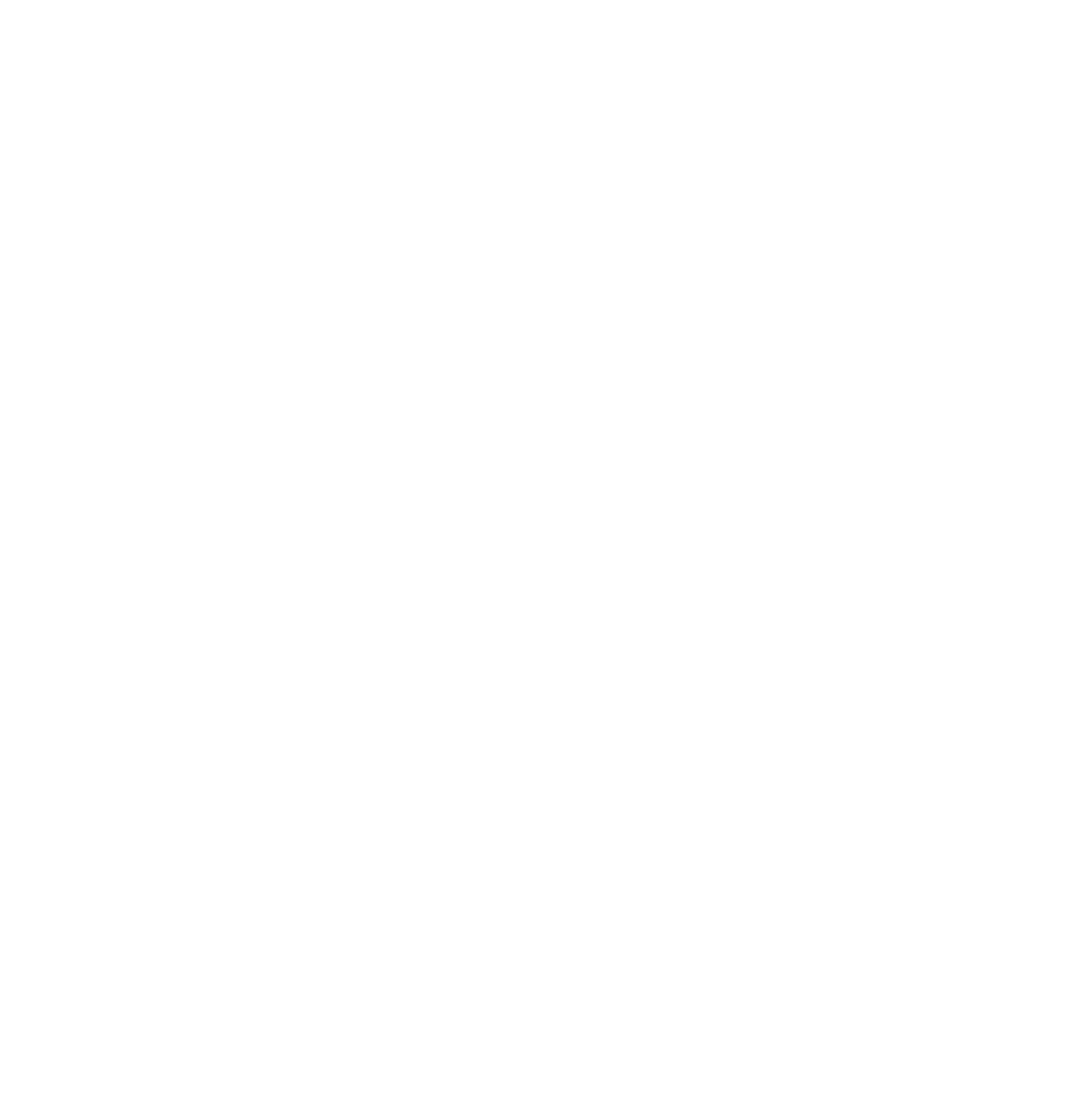
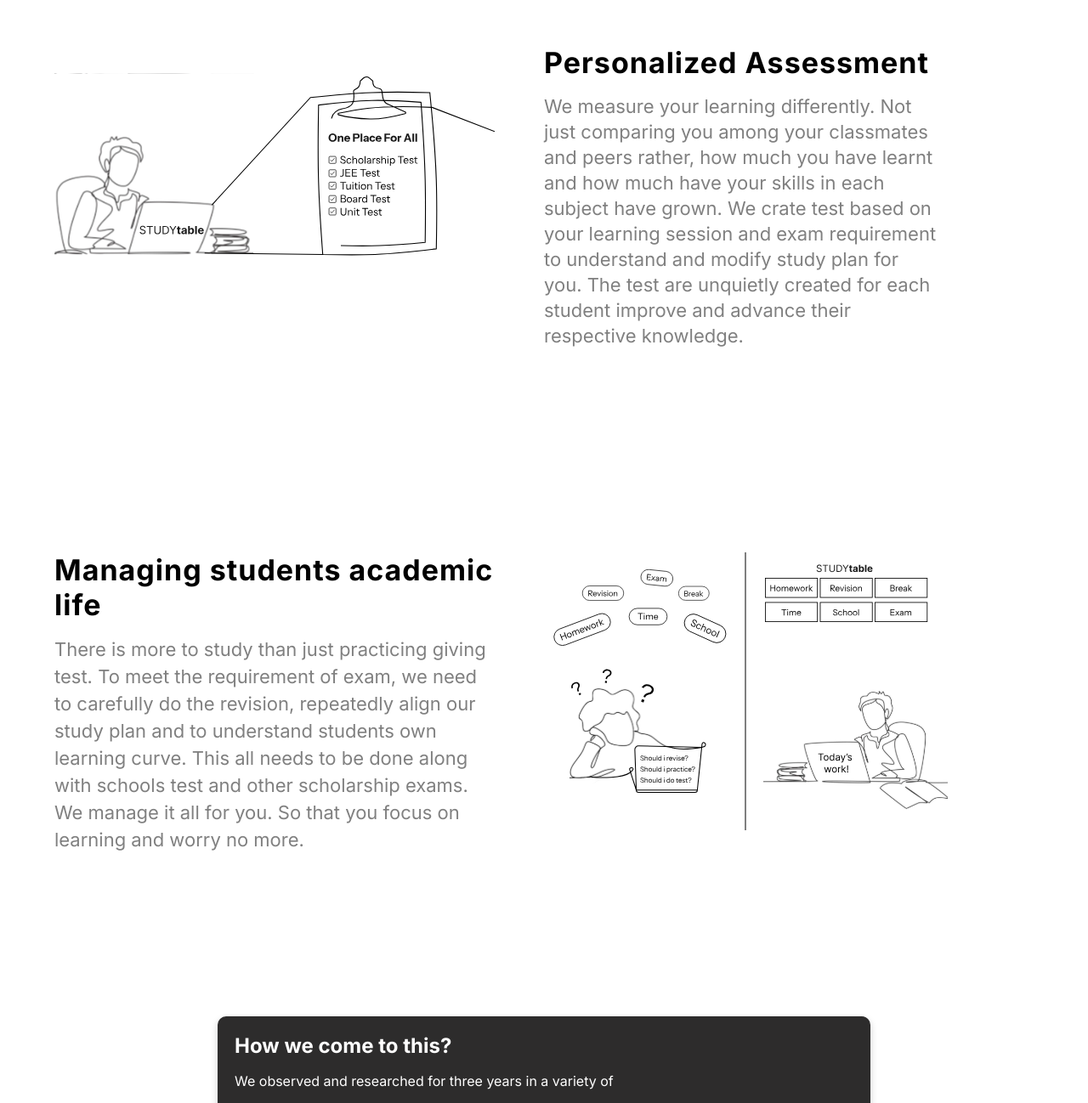
Before and after one commit to harshvyas0803/STUDYtable, a React (Vite) app: page / in a window 1280 px wide. Shown: the part 1443-2741 px from the top of the page at 85% size. Before the commit the page ends 1174 px from the top, so only its background shows below. Built offline with nearby package versions, Linux system fonts and the light colour scheme.

Commit message:
Home page completion

```diff
--- a/src/Home.css
+++ b/src/Home.css
@@ -4,14 +4,14 @@
   margin: 0;
   padding: 0;
   box-sizing: border-box;
-  font-family: "Inter", sans-serif; /* Changed to "Inter" for consistency */
+  font-family: "Inter", sans-serif;
 }
 
+/* Base Styles */
 .title {
   text-align: center;
   font-size: 2.2rem;
   margin-top: 2rem;
-
 }
 
 .study {
@@ -31,7 +31,7 @@
 
 .hero-container {
   display: flex;
-  margin-top: 3rem;
+  margin-top: 9rem;
 }
 
 .left-of-hero {
@@ -40,13 +40,12 @@
 
 .right-of-hero {
   flex: 1;
-
 }
 
 .hero-title {
   color: gray;
   font-size: 3rem;
-
+  letter-spacing: 1px;
 }
 
 .hero-title .optimize,
@@ -54,6 +53,7 @@
 .hero-title .neet,
 .hero-title .boards {
   color: black;
+  letter-spacing: 1px;
 }
 
 .hero-buttons {
@@ -70,11 +70,9 @@
 
 .hero-img {
   width: 100%;
-  height: auto ;
-
+  height: auto;
   margin-top: -80px;
 }
-
 
 .practice-section {
   display: flex;
@@ -86,7 +84,7 @@
 }
 
 .section-title {
-    font-size: 2.563rem;
+  font-size: 2.563rem; letter-spacing: 1px;
 }
 
 .section-description {
@@ -100,13 +98,117 @@
 
 .right-of-section {
   flex: 1;
-
 }
 
 .section-img {
   width: 100%;
   height: auto;
+}
+
+.section3 {
+  display: flex;
+  margin-top: 15rem;
+}
+
+.left-of-section3 {
+  flex: 1;
+}
+
+.right-of-section3 {
+  flex: 1;
+}
+
+.section3-img {
+  width: 90%;
+  height: auto;
   margin-top: -5rem;
+}
+
+.section3-title {
+  font-size: 2.125rem;
+  letter-spacing: 1px;
+}
+
+.section3-description {
+  margin-top: 1rem;
+  color: gray;
+  line-height: 1.875rem;
+  width: 29rem;
+  font-weight: 400;
+  font-size: 1.375rem;
+}
+
+
+
+.section4{
+    display: flex;
+    margin-top: 15rem;
+}
+
+.left-of-section4{
+    flex: 1;
+
+}
+
+.section4-title{
+    font-size: 2.125rem;
+    letter-spacing: 1px;
+
+}
+
+.section4-description{
+width: 32rem;
+margin-top: 1rem;
+color: gray;
+font-size: 1.375rem;
+line-height: 2rem;
+}
+
+
+
+
+.right-of-section4{
+    flex: 1;
+
+}
+
+
+.section5{
+
+    background: rgb(45, 44, 44);
+    color: #ffffff;
+    padding: 20px;
+    border-radius: 10px;
+    box-shadow: 0 4px 8px rgba(0, 0, 0, 0.2);
+    width: 60vw;
+    height: 40vh;
+    margin: 20px auto;
+    text-align: left;
+    margin-top: 12rem;
+  }
+
+  .section5-heading {
+    font-size: 24px;
+    font-weight: bold;
+    margin-bottom: 10px;
+  }
+
+  .section5-description {
+    font-size: 16px;
+    line-height: 1.5;
+    margin-bottom: 15px;
+    width: 70%;
+    line-height: 34px;
+  }
+
+  .section5-link {
+    color: #ffffff;
+    text-decoration: none;
+    font-size: 14px;
+  }
+
+  .black-box__link:hover {
+    text-decoration: underline;
   }
 
 
@@ -115,7 +217,7 @@
 @media (max-width: 768px) {
   .hero-container {
     flex-direction: column;
-    margin-top: -30px;
+    margin-top: 30px;
   }
 
   .left-of-hero,
@@ -136,8 +238,13 @@
   .hero-buttons {
     justify-content: center;
   }
-  .right-of-hero{
+
+  .right-of-hero {
     margin-top: 5rem;
+  }
+
+  .hero-img {
+    margin-top: 0;
   }
 
   .practice-section {
@@ -147,6 +254,7 @@
 
   .left-of-section {
     margin-bottom: 2rem;
+    text-align: center;
   }
 
   .section-title {
@@ -158,4 +266,165 @@
     font-size: 1rem;
   }
 
+  .section3 {
+    flex-direction: column-reverse; /* Reverse order so text is on top */
+    margin-top: 5rem;
   }
+
+  .left-of-section3 {
+    margin-top: 2rem; /* Space between text and image */
+  }
+
+  .section3-img {
+    width: 100%;
+    margin-top: 0;
+  }
+
+  .right-of-section3 {
+    text-align: center;
+  }
+
+  .section3-title {
+    font-size: 1.5rem;
+  }
+
+  .section3-description {
+    width: 100%;
+    font-size: 1rem;
+    line-height: 1.5;
+  }
+
+.section4{
+    flex-direction: column-reverse;
+    margin-top: 5rem;
+}
+
+
+.left-of-section4 {
+    margin-top: 2rem; /* Space between text and image */
+  }
+
+  .section4-img {
+    width: 100%;
+    margin-top: 0;
+  }
+
+  .right-of-section4 {
+    text-align: center;
+  }
+
+  .section4-title {
+    font-size: 1.5rem;
+  }
+
+  .section4-description {
+    width: 100%;
+    font-size: 1rem;
+    line-height: 1.5;
+  }
+
+
+
+
+
+  .section5 {
+    width: 90%;
+    padding: 15px;
+  }
+
+  .section5-heading {
+    font-size: 20px;
+  }
+
+  .section5-description {
+    font-size: 14px;
+  }
+
+  .section5-link {
+    font-size: 12px;
+  }
+
+
+}
+
+
+
+
+
+
+
+
+.footer {
+    background-color: #f1f1f1;
+    padding: 20px;
+    text-align: center;
+    border-top: 1px solid #ddd;
+    margin-top: auto; /* Ensures footer stays at the bottom */
+  }
+
+  .footer-links {
+    display: flex;
+    flex-direction: column;
+    gap: 10px;
+    margin-bottom: 10px;
+  }
+
+  .socials,
+  .blogs {
+    display: flex;
+    justify-content: center;
+    gap: 20px;
+    flex-wrap: wrap;
+  }
+
+  .footer a {
+    text-decoration: none;
+    color: #333;
+    font-size: 0.9em;
+  }
+
+  .footer a:hover {
+    text-decoration: underline;
+  }
+
+  .copyright {
+    margin: 10px 0 0;
+    font-size: 0.9em;
+    color: #666;
+  }
+
+  /* Responsive Design */
+  @media (max-width: 768px) {
+    .footer-links {
+      flex-direction: column;
+      align-items: center;
+    }
+
+    .socials,
+    .blogs {
+      flex-direction: column;
+      gap: 10px;
+    }
+
+    .footer a {
+      font-size: 0.8em;
+    }
+
+    .copyright {
+      font-size: 0.8em;
+    }
+  }
+
+  @media (max-width: 480px) {
+    .footer {
+      padding: 15px;
+    }
+
+    .footer a {
+      font-size: 0.75em;
+    }
+
+    .copyright {
+      font-size: 0.75em;
+    }
+  }
--- a/src/Home.jsx
+++ b/src/Home.jsx
@@ -3,26 +3,41 @@ import "./Home.css";
 import ApplyButton from "./components/apply-button/ApplyButton";
 import SignInLink from "./components/signin/SignInLink";
 import hero_img from "./assets/hero-img.svg";
-import v2 from "./assets/v2.svg"
-
+import v2 from "./assets/v2.svg";
+import v3 from "./assets/v3.svg";
+import v4 from "./assets/v4.svg";
 const Home = () => {
   return (
     <>
-     <h1 className="title">    <span className="study">STUDY</span><span className="table">table</span>    </h1>
+      <h1 className="title">
+        <span className="study">STUDY</span>
+        <span className="table">table</span>
+      </h1>
+
+
+
 
 
       <div className="parent-container">
-
+                                                       {/* SECTION-1 */}
         <section className="hero-container">
           <div className="left-of-hero">
             <div className="hero-content">
               <h2 className="hero-title">
-             <span className="optimize" >Optimize</span> Your <br /> Performance For <br /><span className="jee"> JEE,</span> <span className="neet">NEET,</span> and <span className="boards">Boards</span>
+                <span className="optimize">Optimize</span> Your <br />{" "}
+                Performance For <br />
+                <span className="jee"> JEE,</span>{" "}
+                <span className="neet">NEET,</span> and{" "}
+                <span className="boards">Boards</span>
               </h2>
               <p className="hero-description">
-                Your personal AI-Tutor for all academic needs. Whether it's school exam,<br />
-                boards or competitive exams we plan, manage, and help you clear your <br />
-                doubts instantly. For students of class 10th, 11th and 12th (CBSE) and <br />
+                Your personal AI-Tutor for all academic needs. Whether it's
+                school exam,
+                <br />
+                boards or competitive exams we plan, manage, and help you clear
+                your <br />
+                doubts instantly. For students of class 10th, 11th and 12th
+                (CBSE) and <br />
                 preparing for all medical or engineering entrance exams.
               </p>
               <div className="hero-buttons">
@@ -33,37 +48,121 @@ const Home = () => {
           </div>
           <div className="right-of-hero">
             <div className="hero-image">
-              <img src={hero_img} alt="Hero illustration" className="hero-img" />
+              <img
+                src={hero_img}
+                alt="Hero illustration"
+                className="hero-img"
+              />
             </div>
           </div>
         </section>
+
+
+                                                      {/* SECTION-2 */}
 
         <section className="practice-section">
           <div className="left-of-section">
             <h2 className="section-title">Unlimited Practice session</h2>
             <p className="section-description">
-      For topics and subjects you go through in your school and coaching every day, we create instant practice session specially made for your days need. Our innovative AI algorithm crafts batches of 20 questions, each accompanied by instant feedback and solutions – it's like having a Home tutor 24x7.
+              For topics and subjects you go through in your school and coaching
+              every day, we create instant practice session specially made for
+              your days need. Our innovative AI algorithm crafts batches of 20
+              questions, each accompanied by instant feedback and solutions –
+              it's like having a Home tutor 24x7.
             </p>
           </div>
           <div className="right-of-section">
             <img src={v2} alt="illustration" className="section-img" />
           </div>
+        </section>
 
 
+                                                       {/* SECTION-3 */}
+        <section className="section3">
+          <div className="left-of-section3">
+            <img src={v3} alt="illustration" className="section3-img" />
+          </div>
+          <div className="right-of-section3">
+            <h2 className="section3-title">Personalized Assessment</h2>
+            <p className="section3-description">
+              We measure your learning differently. Not just comparing you among
+              your classmates and peers rather, how much you have learnt and how
+              much have your skills in each subject have grown. We crate test
+              based on your learning session and exam requirement to understand
+              and modify study plan for you. The test are unquietly created for
+              each student improve and advance their respective knowledge.
+            </p>
+          </div>
         </section>
-        <div className="section3">
 
 
-            <div className="left-of-section3"></div>
-            <div className="right-of-section3"></div>
+
+                                                  {/* SECTION-4 */}
+
+        <div className="section4">
+
+
+          <div className="left-of-section4">
+            <h2 className="section4-title">Managing students academic life</h2>
+            <p className="section4-description">
+              There is more to study than just practicing giving test. To meet
+              the requirement of exam, we need to carefully do the revision,
+              repeatedly align our study plan and to understand students own
+              learning curve. This all needs to be done along with schools test
+              and other scholarship exams. We manage it all for you. So that you
+              focus on learning and worry no more.
+            </p>
+          </div>
+          <div className="right-of-section4">
+            <img src={v4} alt="illustration" className="section4-img" />
+          </div>
+        </div>
+
+
+
+                                                {/* SECTION-5 */}
+        <div className="section5">
+
+
+
+      <h2 className="section5-heading">How we come to this?</h2>
+      <p className="section5-description">
+        We observed and researched for three years in a variety of student. Where
+        The best needs more attention to do better and the student struggling
+        needs more attention to improve their own abilities. All students need
+        personal attention. Based on the notion of 'Personal attention' we have
+        built our algorithm and Ai tutor to cater each children uniquely..
+      </p>
+      <a href="#" className="section5-link">
+        Read the full story →
+      </a>
+
+
+
 
 
         </div>
-        <div className="section3"></div>
-        <div className="section4"></div>
-        <div className="section5"></div>
 
-        <footer></footer>
+        <div className="section6">
+            <h4>Carfted for your all academic needs</h4>
+            <button className="apply-button">Get Your Entry</button>
+        </div>
+
+        <footer className="footer">
+      <div className="footer-links">
+        <div className="socials">
+          <a href="https://instagram.com" target="_blank" rel="noopener noreferrer">Instagram</a>
+          <a href="https://whatsapp.com" target="_blank" rel="noopener noreferrer">What's App</a>
+        </div>
+        <div className="blogs">
+          <a href="/how-we-plan-learning-session">How we plan learning session?</a>
+          <a href="/how-we-plan-assessment-session">How we plan assessment session?</a>
+          <a href="/how-we-manage-student-life">How we manage student life?</a>
+          <a href="/the-effective-student">The effective student</a>
+        </div>
+      </div>
+      <p className="copyright">© Copyright 2025 Studytable</p>
+    </footer>
       </div>
     </>
   );
```
Also changed, not shown: src/assets/v3.svg (added), src/assets/v4.svg (added). Lines whose indentation alone changed are shown as unchanged.
